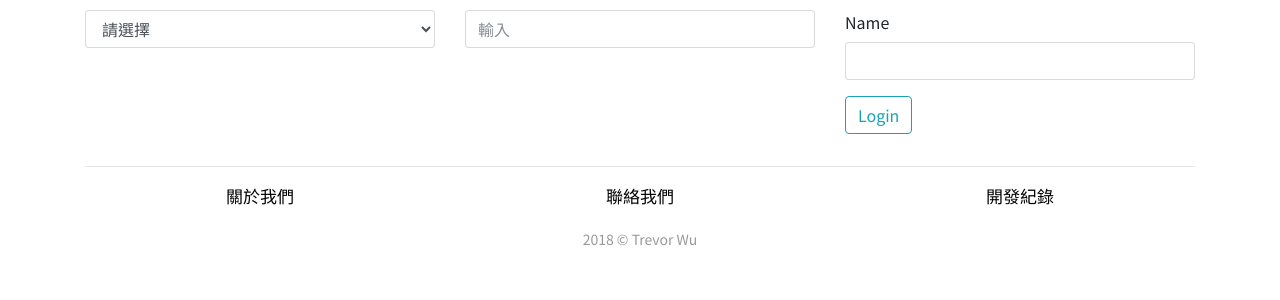
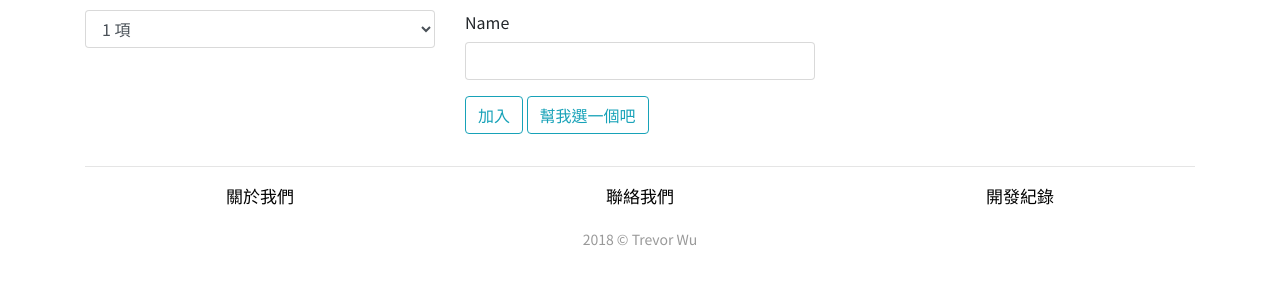
Before and after one commit to MrNegativeTW/Python3_Practice, a Flask app: template FlaskPractice/templates/DiffToChoice.html in a window 1280 px wide. Shown: the part 56-356 px from the top of the page. Run offline with Flask 2, Linux system fonts and the light colour scheme; the template is opened without the code that fills it: values that come from a table or form of the project are taken from there, others are empty; some libraries are stand-ins or nearby versions.

Commit message:
no idea
Flask + WTForm

```diff
--- a/FlaskPractice/main.py
+++ b/FlaskPractice/main.py
@@ -1,12 +1,13 @@
 import json
-from flask import Flask, render_template, url_for, flash
+from flask import Flask, render_template, url_for, flash, request
 from flask_wtf import FlaskForm
 from wtforms import SelectField, StringField, SubmitField
 
 class TestForm(FlaskForm):
-	number = SelectField('123')
-	name = StringField('Name')
-	submit = SubmitField('Login')
+	number = SelectField('有幾項呢', choices=[('1','1 項'), ('2','2 項')])
+	item = StringField('Name')
+	add = SubmitField('加入')
+	submit = SubmitField('幫我選一個吧')
 
 
 app = Flask(__name__)
@@ -21,12 +22,12 @@ def hello():
 @app.route('/DiffToChoice', methods=['GET', 'POST'])
 def DiffToChoice():
 	form = TestForm()
-	names = form.name.data
-	return names
+	qu=[]
+	itemss = form.item.data
+	if request.method == 'POST':
+		qu.append(itemss)
+
 	return render_template('DiffToChoice.html', form=form)
-
-
-
 
 
 
--- a/FlaskPractice/templates/DiffToChoice.html
+++ b/FlaskPractice/templates/DiffToChoice.html
@@ -2,31 +2,34 @@
 {% block Content %}
 <div class="container global-margin-top-16">
 	<div class="row">
+
 		<div class="col-sm">
-			<select class="form-control">
-		  		<option>請選擇</option>
-		  		<option>1</option>
-		  		<option>2</option>
-		  		<option>3</option>
-			</select>
+			<form method="POST" action="">
+				{{ form.hidden_tag() }}
+				{{ form.number(class="form-control") }}
+			</form>
 		</div>
 
-		<div class="col-sm">
-			<input class="form-control" type="text" placeholder="輸入">
-		</div>
 
 
 		<div class="col-sm">
 			<form method="POST" action="">
 				<div class="form-group">
-				{{ form.hidden_tag() }}
-				{{ form.name.label(class="form-control-label") }}
-				{{ form.name(class="form-control") }}
+					{{ form.hidden_tag() }}
+					{{ form.item.label(class="form-control-label") }}
+					{{ form.item(class="form-control") }}
 				</div>
 				<div class="form-group">
+					{{ form.add(class="btn btn-outline-info") }}
 					{{ form.submit(class="btn btn-outline-info") }}
 				</div>
 			</form>
+		</div>
+
+
+
+		<div class="col-sm">
+
 		</div>
 
 
```
